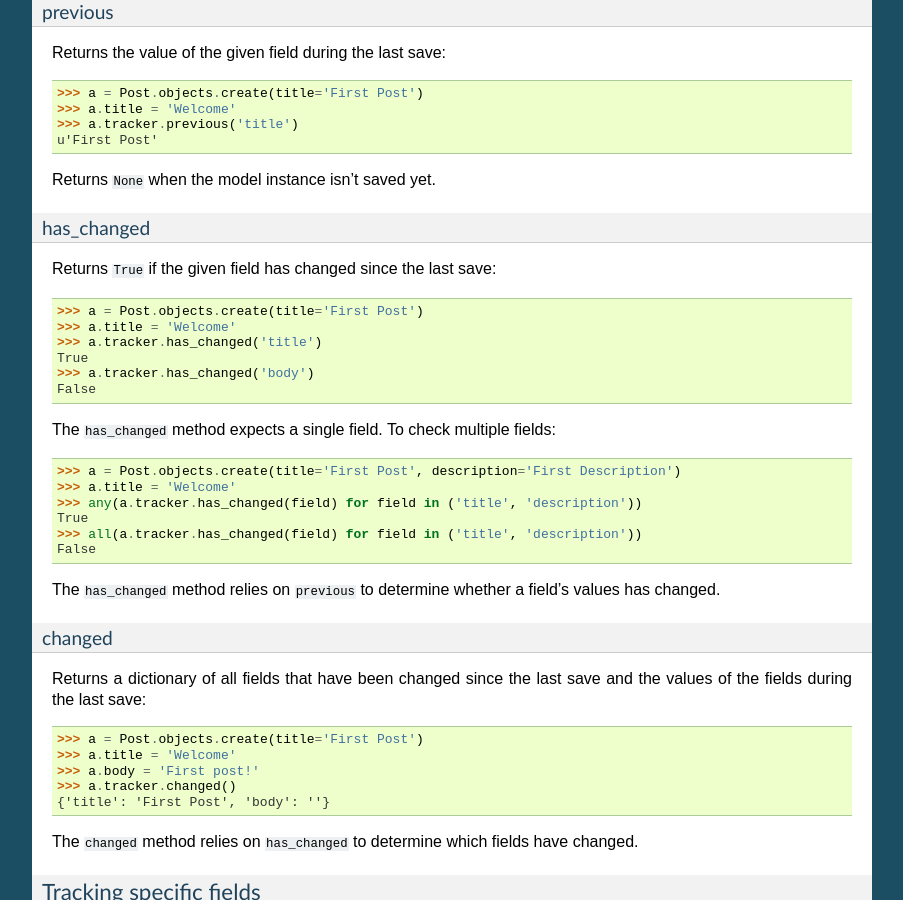
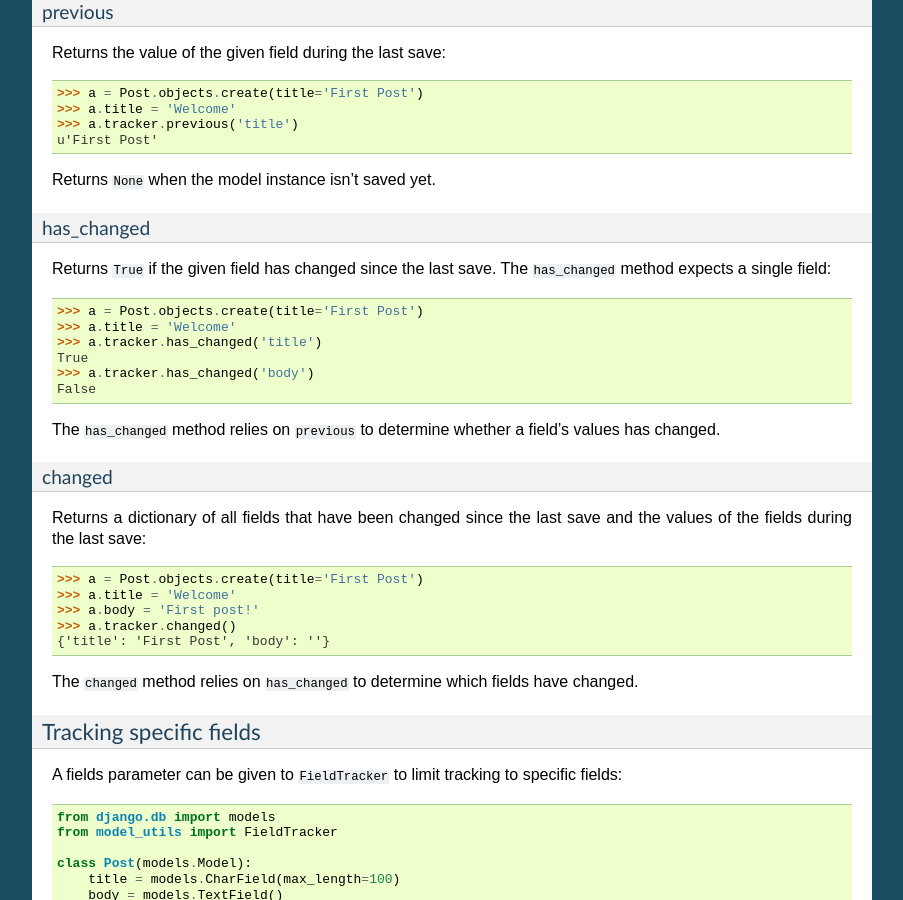
Before and after one commit to jazzband/django-model-utils, a Sphinx documentation site: the page built from docs/utilities.rst, in a window 1280 px wide and 900 px high, scrolled down 1932 px. Shown: the whole window, without its empty margins (198-1101 px from the left). Built offline with Sphinx 7.4.7, drawn with Linux system fonts in a browser that asks for light colours.

Commit message:
Reduced docs

```diff
--- a/docs/utilities.rst
+++ b/docs/utilities.rst
@@ -162,17 +162,6 @@
     >>> a.tracker.has_changed('title')
     True
     >>> a.tracker.has_changed('body')
-    False
-
-The ``has_changed`` method expects a single field. To check multiple fields:
-
-.. code-block:: pycon
-
-    >>> a = Post.objects.create(title='First Post', description='First Description')
-    >>> a.title = 'Welcome'
-    >>> any(a.tracker.has_changed(field) for field in ('title', 'description'))
-    True
-    >>> all(a.tracker.has_changed(field) for field in ('title', 'description'))
     False
 
 The ``has_changed`` method relies on ``previous`` to determine whether a
```
Also changed, not shown: other parts of docs/utilities.rst (+1 -1 lines).
